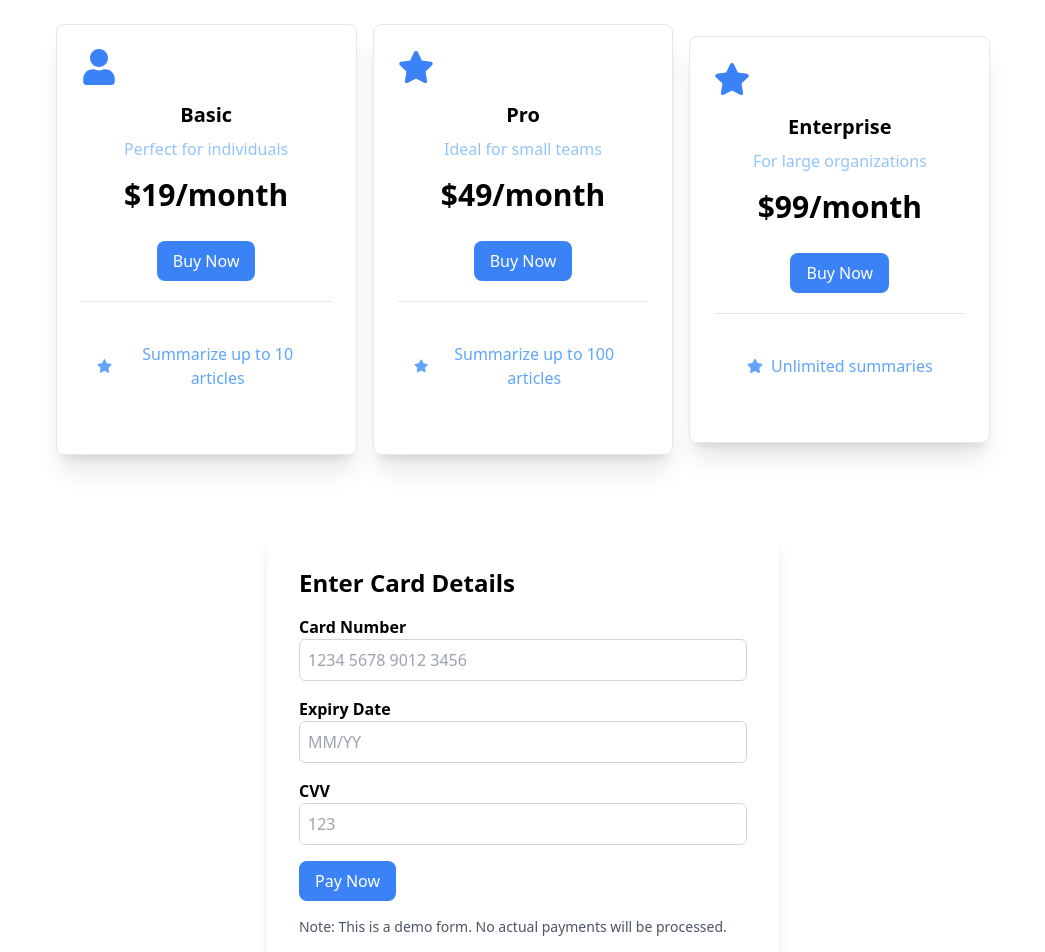
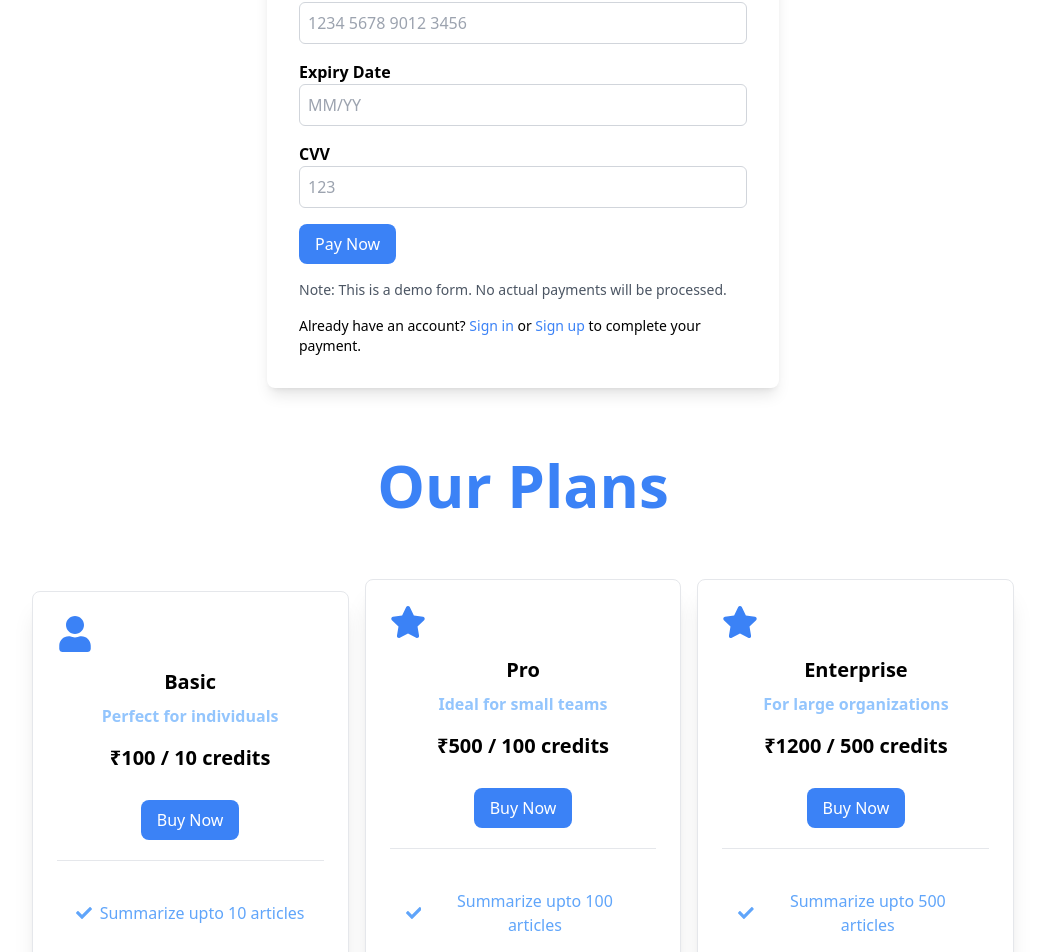
Before and after one commit to Krishna100604/SummarizeX, a React (Vite) app: page /payment in a window 1280 px wide. Shown: the part 342-1294 px from the top of the page, without its empty margins (117-1162 px from the left). Built offline with nearby package versions, Linux system fonts and the light colour scheme; no server answers; a web font is replaced by a local one.

Commit message:
changed layout in payment page

```diff
--- a/src/Pages/Home.jsx
+++ b/src/Pages/Home.jsx
@@ -110,6 +110,8 @@ const Home = () => {
 
         <Cards />
 
+        {/* payment */}
+
         <motion.h1
           className="text-5xl mt-5 text-blue-500 text-center sm:text-4xl md:text-6xl md:leading-tight font-semibold m-4"
           initial={{ opacity: 0, y: -20 }}
--- a/src/Pages/PaymentPage.jsx
+++ b/src/Pages/PaymentPage.jsx
@@ -31,15 +31,13 @@ const PaymentPage = () => {
     <>
       <header className="p-4">
         <motion.h1
-          className="text-5xl mt-5 text-blue-600 text-center sm:text-4xl md:text-6xl md:leading-tight font-semibold m-4"
+          className="text-3xl mt-5 text-blue-600 text-center sm:text-2xl md:text-5xl md:leading-tight font-semibold m-4"
           initial={{ opacity: 0, y: -20 }}
           animate={{ opacity: 1, y: 0 }}
           transition={{ duration: 1 }}
         >
           Payment
         </motion.h1>
-
-        <PlansComponent />
 
         <div ref={mainRef} className="container mx-auto py-10 px-4">
           <div className="max-w-lg mx-auto bg-white p-8 rounded-lg shadow-lg">
@@ -112,6 +110,7 @@ const PaymentPage = () => {
             )}
           </div>
         </div>
+        <PlansComponent />
       </header>
     </>
   );
--- a/src/Pages/PlansCompenent.jsx
+++ b/src/Pages/PlansCompenent.jsx
@@ -1,91 +1,114 @@
 import React from "react";
 import { motion } from "framer-motion";
-import { FaUser, FaStar } from "react-icons/fa";
+import { FaUser, FaStar, FaCheck } from "react-icons/fa";
+import { Link, useNavigate } from "react-router-dom";
 
 const PlansComponent = () => {
   return (
-    <div className="container mx-auto py-10 px-4">
+    <div>
       <motion.h1
-        className="text-5xl mt-5 text-blue-600 text-center sm:text-4xl md:text-6xl md:leading-tight font-semibold m-4"
+        className="text-5xl mt-5 text-blue-500 text-center sm:text-4xl md:text-6xl md:leading-tight font-semibold m-4"
         initial={{ opacity: 0, y: -20 }}
         animate={{ opacity: 1, y: 0 }}
-        transition={{ duration: 1 }}
+        transition={{ duration: 1, delay: 1.4 }}
       >
         Our Plans
       </motion.h1>
 
+      <div className="container mx-auto py-10 px-4">
         <div className="flex flex-col sm:flex-row items-center justify-center gap-4">
-        {/* Pricing Card 1 */}
           <motion.div
-          className=" rounded-lg p-6 border border-blue shadow-xl text-center flex-1 max-w-xs"
+            className="rounded-lg p-6 border border-blue shadow-xl text-center flex-1 max-w-xs"
+            whileHover={{ scale: 1.05 }}
             initial={{ opacity: 0, scale: 0.9 }}
             animate={{ opacity: 1, scale: 1 }}
-          transition={{ duration: 0.5, delay: 1 }}
+            transition={{ duration: 0.5, delay: 0.2 }}
           >
             <div className="text-4xl mb-4 text-blue-500">
               <FaUser />
             </div>
             <h3 className="text-xl font-bold mb-2">Basic</h3>
-          <p className="text-blue-300 mb-4">Perfect for individuals</p>
-          <div className="text-3xl font-bold mb-2">$19/month</div>
+            <p className="text-blue-300 mb-4 font-bold">
+              Perfect for individuals
+            </p>
+            <div className="text-xl font-bold mb-2">
+              {" "}
+              &#x20B9;100 / 10 credits
+            </div>
+            <Link to="/payment">
               <button className="bg-blue-500 text-white mt-5 py-2 px-4 rounded-lg mb-5">
                 Buy Now
               </button>
+            </Link>
             <hr />
             <div className="container mx-auto py-10 px-4 text-blue-400">
               <p className="flex items-center justify-center">
-              <FaStar className="mr-2" /> Summarize up to 10 articles
+                <FaCheck className="mr-2" /> Summarize upto 10 articles
               </p>
             </div>
           </motion.div>
 
-        {/* Pricing Card 2 */}
           <motion.div
-          className=" rounded-lg p-6 border border-blue shadow-xl text-center flex-1 max-w-xs"
+            className="rounded-lg p-6 border border-blue shadow-xl text-center flex-1 max-w-xs"
+            whileHover={{ scale: 1.05 }}
             initial={{ opacity: 0, scale: 0.9 }}
             animate={{ opacity: 1, scale: 1 }}
-          transition={{ duration: 0.5, delay: 1.2 }}
+            transition={{ duration: 0.5, delay: 0.2 }}
           >
             <div className="text-4xl mb-4 text-blue-500">
               <FaStar />
             </div>
             <h3 className="text-xl font-bold mb-2">Pro</h3>
-          <p className="text-blue-300 mb-4">Ideal for small teams</p>
-          <div className="text-3xl font-bold mb-2">$49/month</div>
+            <p className="text-blue-300 mb-4 font-bold">
+              Ideal for small teams
+            </p>
+            <div className="text-xl font-bold mb-2">
+              &#x20B9;500 / 100 credits
+            </div>
+            <Link to="/payment">
               <button className="bg-blue-500 text-white mt-5 py-2 px-4 rounded-lg mb-5">
                 Buy Now
               </button>
+            </Link>
             <hr />
             <div className="container mx-auto py-10 px-4 text-blue-400">
               <p className="flex items-center justify-center">
-              <FaStar className="mr-2" /> Summarize up to 100 articles
+                <FaCheck className="mr-2" /> Summarize upto 100 articles
               </p>
             </div>
           </motion.div>
 
-        {/* Pricing Card 3 */}
           <motion.div
-          className=" rounded-lg p-6 border border-blue shadow-xl text-center flex-1 max-w-xs"
+            className="rounded-lg p-6 border border-blue shadow-xl text-center flex-1 max-w-xs"
+            whileHover={{ scale: 1.05 }}
             initial={{ opacity: 0, scale: 0.9 }}
             animate={{ opacity: 1, scale: 1 }}
-          transition={{ duration: 0.5, delay: 1.4 }}
+            transition={{ duration: 0.5, delay: 0.2 }}
           >
             <div className="text-4xl mb-4 text-blue-500">
               <FaStar />
             </div>
             <h3 className="text-xl font-bold mb-2">Enterprise</h3>
-          <p className="text-blue-300 mb-4">For large organizations</p>
-          <div className="text-3xl font-bold mb-2">$99/month</div>
+            <p className="text-blue-300 mb-4 font-bold">
+              For large organizations
+            </p>
+            <div className="text-xl font-bold mb-2">
+              {" "}
+              &#x20B9;1200 / 500 credits
+            </div>
+            <Link to="/payment">
               <button className="bg-blue-500 text-white mt-5 py-2 px-4 rounded-lg mb-5">
                 Buy Now
               </button>
+            </Link>
             <hr />
             <div className="container mx-auto py-10 px-4 text-blue-400">
               <p className="flex items-center justify-center">
-              <FaStar className="mr-2" /> Unlimited summaries
+                <FaCheck className="mr-2" /> Summarize upto 500 articles
               </p>
             </div>
           </motion.div>
+        </div>
       </div>
     </div>
   );
```
Lines whose indentation alone changed are shown as unchanged.
